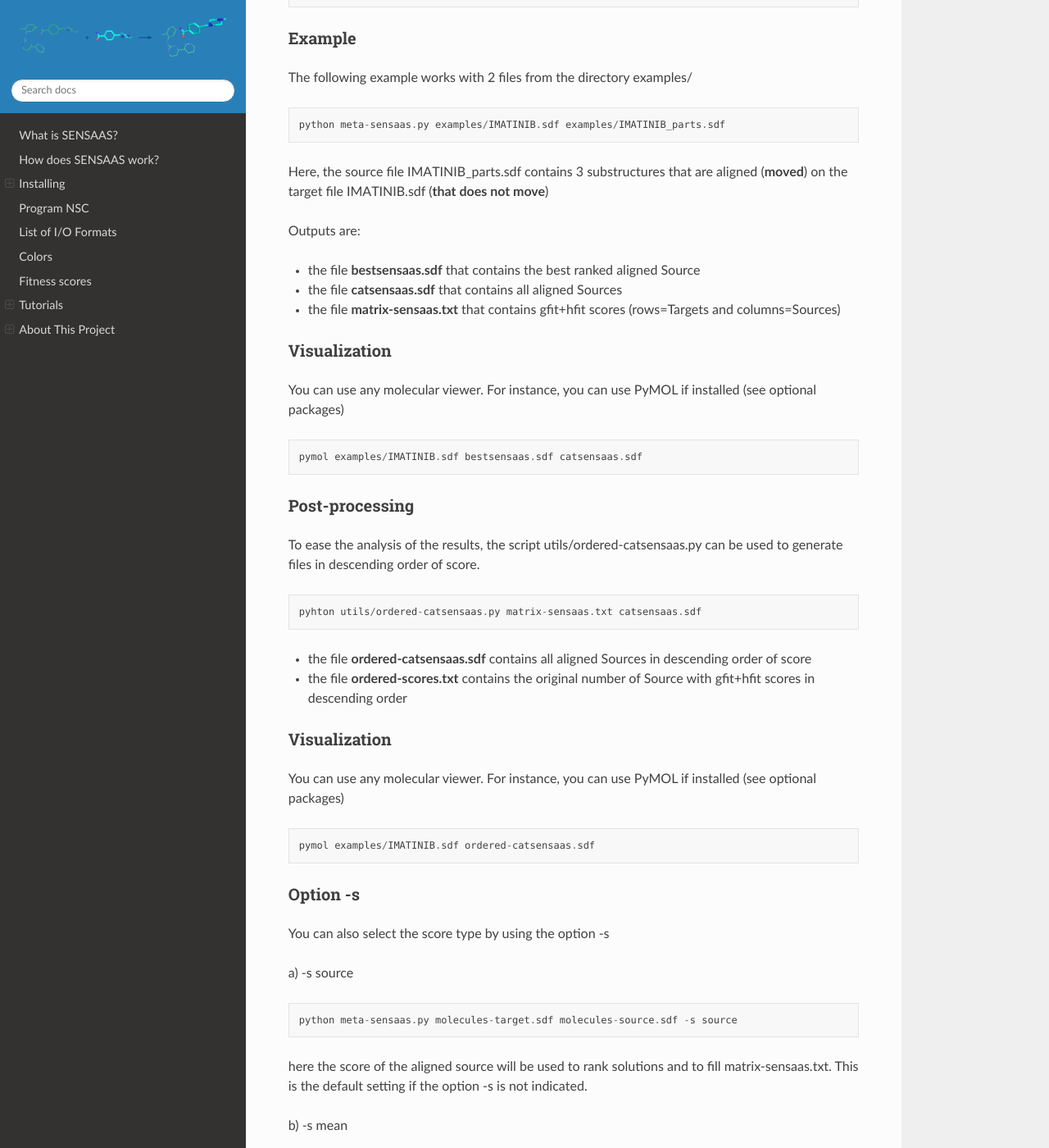
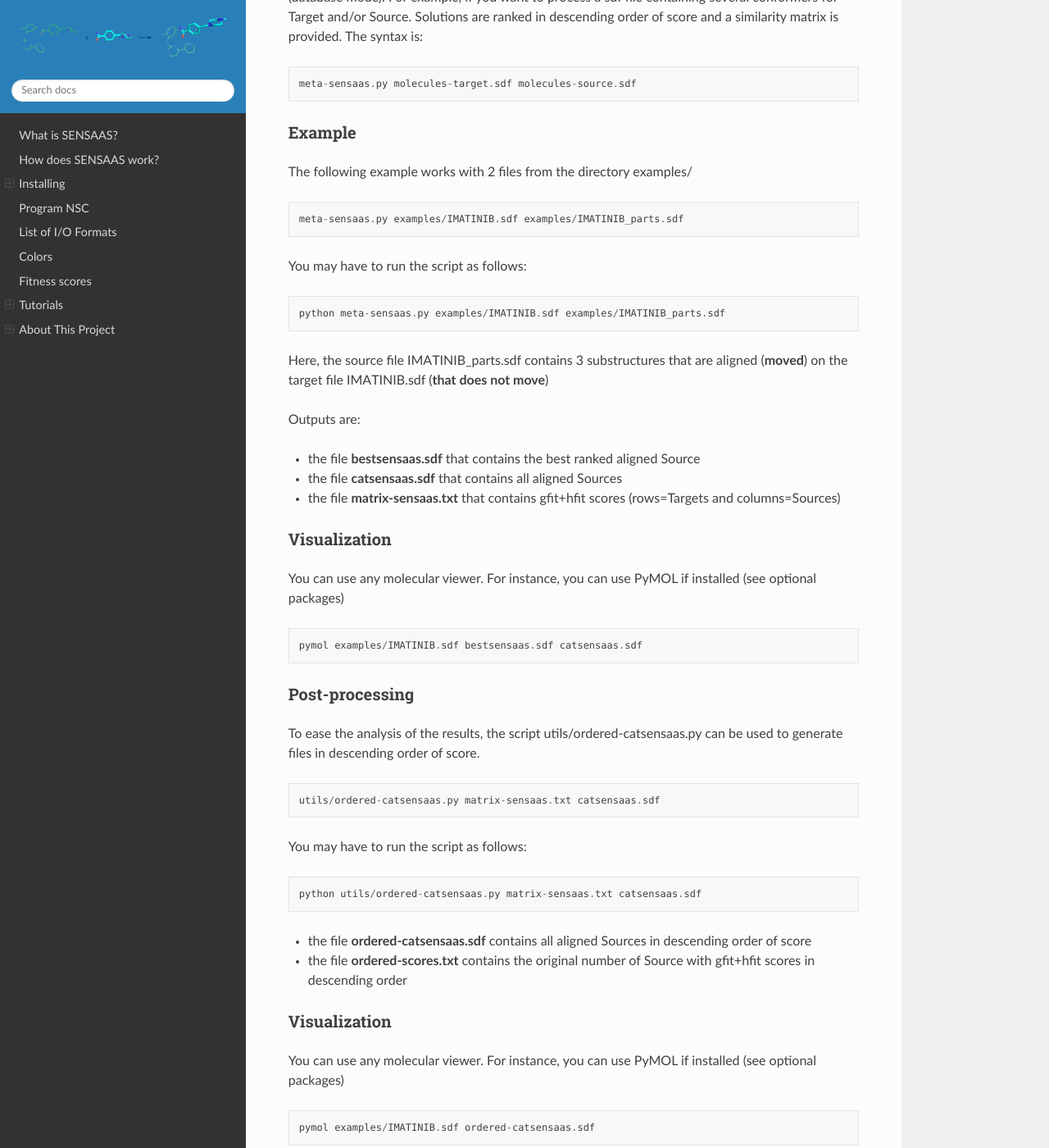
Before and after one commit to SENSAAS/sensaas, a Sphinx documentation site: the page built from docs/index.rst, in a window 1280 px wide and 1400 px high, scrolled down 7990 px. Shown: the whole window at 82% size. Built offline with Sphinx 7.4.7 and the Read the Docs theme 2.0.0, drawn with Linux system fonts in a browser that asks for light colours; some of the changed text lies outside the part shown.

Commit message:
Update index.rst

```diff
--- a/docs/index.rst
+++ b/docs/index.rst
@@ -247,6 +247,10 @@ Example with the 'optim' mode
 ~~~~~~~~~~~~~~~~~~~~~~~~~~~
 
 The following example works with 2 molecules from the directory examples/
+::
+	sensaas.py sdf examples/IMATINIB.sdf sdf examples/IMATINIB_mv.sdf slog.txt optim
+
+You may have to run the script as follows:
 ::
 	python sensaas.py sdf examples/IMATINIB.sdf sdf examples/IMATINIB_mv.sdf slog.txt optim
 
@@ -293,14 +297,17 @@ This "meta" script only works with sdf files.
 
 This script is suited for performing virtual screenings of sdf files containing several molecules (database mode). For example, if you want to process a sdf file containing several conformers for Target and/or Source. Solutions are ranked in descending order of score and a similarity matrix is provided. The syntax is::
 
-	python meta-sensaas.py molecules-target.sdf molecules-source.sdf
+	meta-sensaas.py molecules-target.sdf molecules-source.sdf
 
 Example
 ~~~~~~~~
 
 The following example works with 2 files from the directory examples/
 ::
+	meta-sensaas.py examples/IMATINIB.sdf examples/IMATINIB_parts.sdf
 
+You may have to run the script as follows:
+::
 	python meta-sensaas.py examples/IMATINIB.sdf examples/IMATINIB_parts.sdf
 
 Here, the source file IMATINIB_parts.sdf contains 3 substructures that are aligned (**moved**) on the target file IMATINIB.sdf (**that does not move**)
@@ -316,7 +323,6 @@ Visualization
 
 You can use any molecular viewer. For instance, you can use PyMOL if installed (see optional packages)
 ::
-
 	pymol examples/IMATINIB.sdf bestsensaas.sdf catsensaas.sdf
 
 Post-processing
@@ -324,8 +330,11 @@ Post-processing
 
 To ease the analysis of the results, the script utils/ordered-catsensaas.py can be used to generate files in descending order of score.
 ::
+	utils/ordered-catsensaas.py matrix-sensaas.txt catsensaas.sdf
 
-	pyhton utils/ordered-catsensaas.py matrix-sensaas.txt catsensaas.sdf
+You may have to run the script as follows:
+::
+	python utils/ordered-catsensaas.py matrix-sensaas.txt catsensaas.sdf
 
 - the file **ordered-catsensaas.sdf** contains all aligned Sources in descending order of score
 - the file **ordered-scores.txt** contains the original number of Source with gfit+hfit scores in descending order
@@ -336,9 +345,7 @@ Visualization
 
 You can use any molecular viewer. For instance, you can use PyMOL if installed (see optional packages)
 ::
-
 	pymol examples/IMATINIB.sdf ordered-catsensaas.sdf
-
 
 
 Option -s
@@ -389,7 +393,10 @@ Example
 
 The following example works with 2 files from the directory examples/
 ::
+	meta-sensaas.py examples/VALSARTAN.sdf examples/tetrazole.sdf -r 100
 
+You may have to run the script as follows:
+::
 	python meta-sensaas.py examples/VALSARTAN.sdf examples/tetrazole.sdf -r 100
 
 As described in the publication, outputs are:
@@ -403,7 +410,6 @@ Visualization
 
 You can use any molecular viewer. For instance, you can use PyMOL if installed (see optional packages). State 1 is Target and State 2 is the aligned Source.
 ::
-
 	pymol examples/VALSARTAN.sdf sensaas-1.sdf sensaas-2.sdf sensaas-3.sdf
 
 
```
Also changed, not shown: other parts of docs/index.rst (+10 -14 lines).
